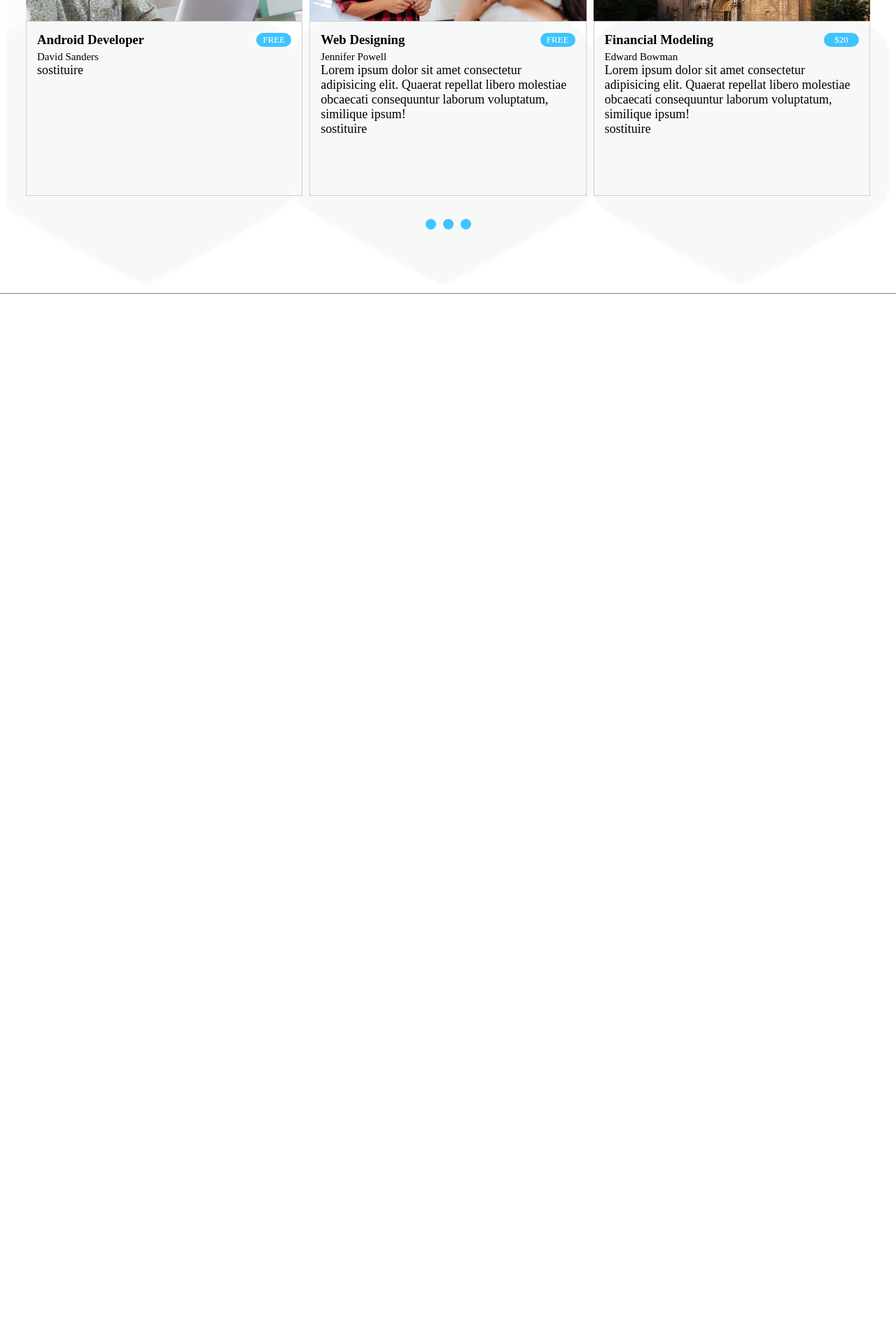
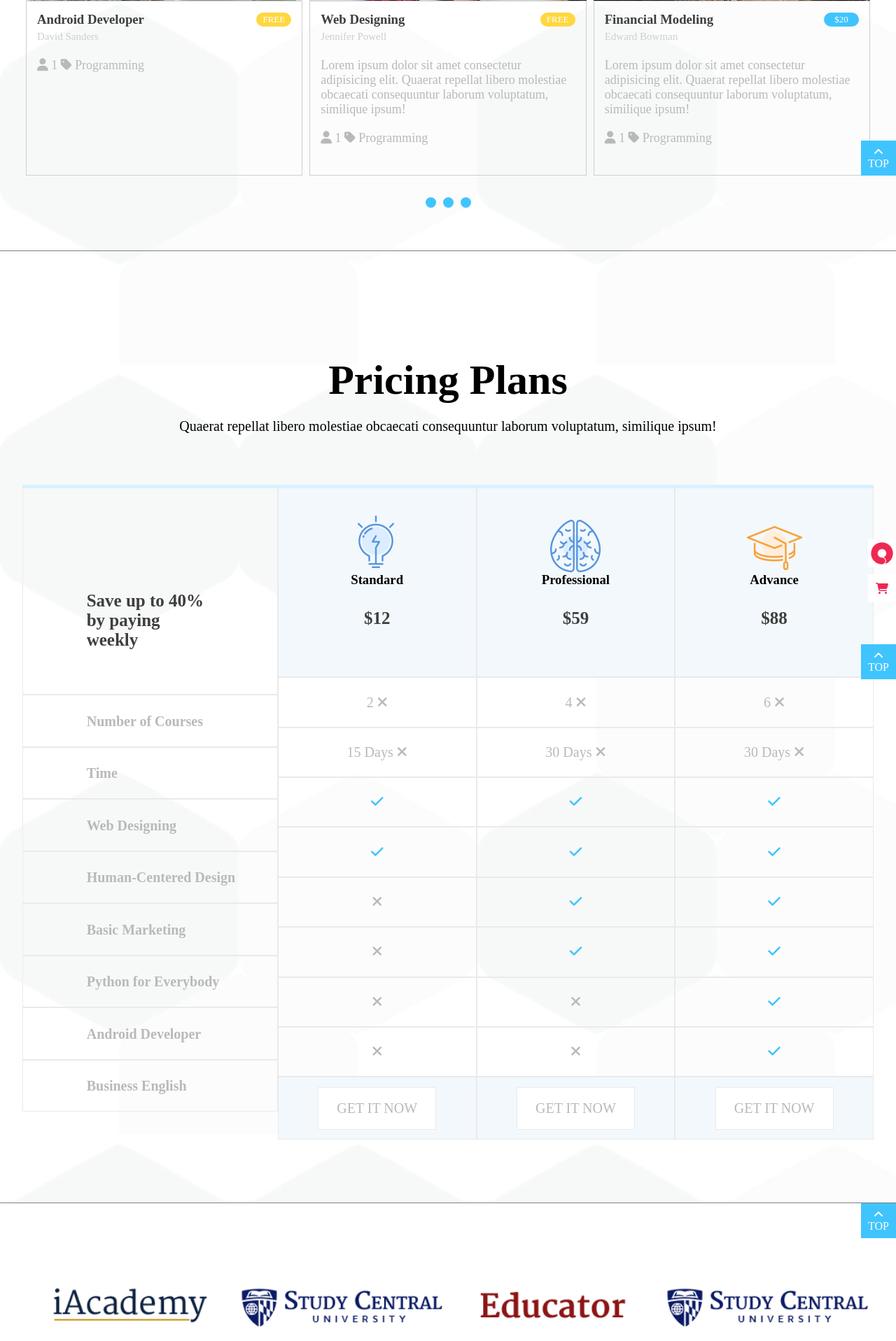
Before and after one commit to GiuseppeLanucara/proj-html-vuejs, a Vue app: page / in a window 1280 px wide. Shown: the part 5259-7176 px from the top of the page at 70% size. Before the commit the page ends 5688 px from the top, so only its background shows below. Built offline with nearby package versions, Linux system fonts and the light colour scheme.

Commit message:
crato MainThird e finito senza commenti

```diff
--- a/src/components/MainThird.vue
+++ b/src/components/MainThird.vue
@@ -1,77 +1,175 @@
 <script>
+import cards from '../data/card.js'
+import packages from '../data/packages.js'
+import courses from '../data/courses.js'
+import colSx from '../data/colSx.js'
+import colCx from '../data/colCx.js'
+import colDx from '../data/colDx.js'
+import studies from '../data/studies.js'
 
-import cards from '../data/card.js'
 export default {
     name: 'MainThird',
     data() {
         return {
             cards: cards,
+            packages: packages,
+            courses: courses,
+            colSx: colSx,
+            colCx: colCx,
+            colDx: colDx,
+            studies: studies
         }
     }
 }
-
 </script>
 
 
 <template>
     <section>
-
-        <!-- //Section Container -->
-        <div class="bigContainer">
-            <!-- //Background img -->
+        <!-- //Container section -->
+        <div class="container">
             <div class="background"></div>
-            <!-- ***/Background img -->
-
-            <!-- //Container struttura testo e cards  -->
-            <div class="smallContainer">
-                <!-- //Container solo testo -->
-                <div class="text">
+            <div class="top">
+                <i class="fas fa-angle-up"></i>
+                top
+            </div>
+            <div class="top-special">
+                <i class="fas fa-angle-up"></i>
+                top
+            </div>
+            <div class="top-special-due">
+                <i class="fas fa-angle-up"></i>
+                top
+            </div>
+            <div class="top-special-logo">
+                <img src="../assets/img/cerchio.png" alt="">
+            </div>
+            <div class="top-special-shopping">
+                <i class="fas fa-shopping-cart"></i>
+            </div>
+            <div class="top-special-due">
+                <i class="fas fa-angle-up"></i>
+                top
+            </div>
+            <div class="containerBig">
+                <div class="textContainer">
                     <h1>Popular Online Courses</h1>
                     <p>Lorem ipsum dolor sit amet consectetur adipisicing elit. Quaerat repellat libero molestiae
                         obcaecati consequuntur laborum voluptatum, similique ipsum! Rerum ut facilis quis mollitia quasi
                         facere illum dignissimos saepe dolorum fuga?</p>
                 </div>
-                <!-- ***/Container solo testo -->
-                <!-- //Container card inserite in modo Dinamico -->
-                <div class="cardsContainer">
+                <div class="cardContainer">
                     <div v-for="(card, index) in cards" :key="index" class="card">
-                        <!-- //Img dinamica cards -->
                         <div class="cardImg">
                             <img :src="(`/icone/${card.img}`)" alt="">
                         </div>
-                        <!-- ***/Img dinamica cards -->
-                        <!-- //Descrizione card dinamica -->
                         <div class="cardDescription">
-                            <!-- //InfoCard dinamica-->
                             <div class="cardInfo">
-                                <h3> {{ card.professione }} </h3>
-                                <div :class="(card.status) ? 'active' : null" class="price">
+                                <h3 class="professione"> {{ card.professione }} </h3>
+                                <div :class="(card.status) ? 'active' : null" class="prezzo">
                                     {{ card.prezzo }}
                                 </div>
-                                <!-- ***/InfoCard dinamica-->
+
                             </div>
                             <p class="nome"> {{ card.nome }} </p>
                             <p class="paragrafo"> {{ card.paragrafo }} </p>
-                            <p class="paragrafo"> sostituire </p>
+                            <p class="paragrafo"><i class="fas fa-user"></i> 1 <i class="fas fa-tag"></i> Programming
+                            </p>
+
                         </div>
-                        <!-- ***/Descrizione card dinamica -->
-                        <div class="icone"></div>
+
                     </div>
                 </div>
-                <!-- ***/Container card inserite in modo Dinamico -->
-
-                <!-- //Bottom container cerchi -->
-                <div class="bottom">
+                <div class="containerCircles">
                     <div v-for="n in 3" :key="n" class="cerchio">
                         {{ n.cerchio }}
-                        <div class="inner"></div>
                     </div>
                 </div>
-                <!-- ***/Bottom container cerchi -->
+                <div class="containerBig2">
+                    <div class="textContainer2">
+                        <h1>Pricing Plans</h1>
+                        <p>Quaerat repellat libero molestiae obcaecati consequuntur laborum voluptatum, similique ipsum!
+                        </p>
                     </div>
-            <!-- ***/Container struttura testo e cards  -->
+                    <div class="cardContainer2">
+                        <div class="left">
+                            <div class="boxTop">
+                                <p class="save">Save up to 40% by paying weekly</p>
                             </div>
-        <!-- ***/Section Container -->
+                            <div class="boxCells">
+                                <div v-for="(course, index) in courses" :key="index" class="cell">
+                                    <p class="titolo">{{ course.titolo }}</p>
+                                </div>
+                            </div>
+                        </div>
+                        <div class="right">
+                            <div class="boxTop2">
+                                <div v-for="(pack, index) in packages" :key="index" class="package">
+                                    <img :src="(`/icone/${pack.img}`)" alt="">
+                                    <h3 class="piano"> {{ pack.piano }} </h3>
+                                    <p class="price"> {{ pack.price }} </p>
+                                </div>
+                            </div>
+                            <div class="containerBox">
+                                <div class="boxContainer">
+                                    <div v-for="(col, index) in colSx" :key="index" class="righe">
+                                        <p class="testi">
+                                            {{ col.titolo }}
+                                            <i :class="(col.current) ? 'fas fa-check' : 'fas fa-times'"></i>
+                                        </p>
+
+                                    </div>
+                                    <div class="getRows">
+                                        <p class="textRows">GET IT NOW</p>
+                                    </div>
+                                </div>
+                                <div class="boxContainer">
+                                    <div v-for="(col, index) in colCx" :key="index" class="righe">
+                                        <p class="testi">
+                                            {{ col.titolo }}
+                                            <i :class="(col.current) ? 'fas fa-check' : 'fas fa-times'"></i>
+                                        </p>
+                                    </div>
+                                    <div class="getRows">
+                                        <p class="textRows">GET IT NOW</p>
+                                    </div>
+                                </div>
+                                <div class="boxContainer">
+                                    <div v-for="(col, index) in colDx" :key="index" class="righe">
+                                        <p class="testi">
+                                            {{ col.titolo }}
+                                            <i :class="(col.current) ? 'fas fa-check' : 'fas fa-times'"></i>
+                                        </p>
+
+                                    </div>
+                                    <div class="getRows">
+                                        <p class="textRows">GET IT NOW</p>
+                                    </div>
+                                </div>
+                            </div>
+                        </div>
+                    </div>
+                </div>
+            </div>
+        </div>
+        <!-- ***/Container section -->
+        <!-- //Container loghi bottom -->
+        <div class="containerLoghi">
+            <!-- //TOP LOGO  -->
+            <div class="top-loghi">
+                <i class="fas fa-angle-up"></i>
+                top
+            </div>
+            <!-- ***/TOP LOGO  -->
+            <!-- //Loghi aziende modo dinamico -->
+            <div class="logotipi">
+                <div v-for="(study, index) in studies" :key="index" class="loghi">
+                    <img :src="(`/icone/${study.img}`)" alt="">
+                </div>
+            </div>
+            <!-- ***/Loghi aziende modo dinamico -->
+        </div>
+        <!-- ***/Container loghi bottom -->
     </section>
 
 </template>
@@ -79,40 +177,146 @@ export default {
 
 
 <style lang="scss" scoped>
-.bigContainer {
+.fa-check {
+    color: #40C4FE;
+}
+
+.fa-times {}
+
+.top {
+    right: 0;
+    top: 0;
+    transform: translate(0, 50%);
+    position: absolute;
+    width: 50px;
+    height: 50px;
+    color: white;
+    background-color: #40C4FE;
+    text-transform: uppercase;
+    display: flex;
+    flex-direction: column;
+    justify-content: center;
+    align-items: center;
+}
+
+.top-special {
+    position: absolute;
+    width: 50px;
+    height: 50px;
+    color: white;
+    background-color: #40C4FE;
+    text-transform: uppercase;
+    top: 780px;
+    right: 0;
+    z-index: 10;
+    display: flex;
+    flex-direction: column;
+    justify-content: center;
+    align-items: center;
+}
+
+.top-special-due {
+    position: absolute;
+    width: 50px;
+    height: 50px;
+    color: white;
+    background-color: #40C4FE;
+    text-transform: uppercase;
+    top: 1500px;
+    right: 0;
+    z-index: 10;
+    display: flex;
+    flex-direction: column;
+    justify-content: center;
+    align-items: center;
+}
+
+.top-loghi {
+    position: absolute;
+    width: 50px;
+    height: 50px;
+    color: white;
+    background-color: #40C4FE;
+    text-transform: uppercase;
+    top: 0;
+    right: 0;
+    z-index: 10;
+    display: flex;
+    flex-direction: column;
+    justify-content: center;
+    align-items: center;
+}
+
+.top-special-logo {
+    position: absolute;
+    width: 40px;
+    height: 40px;
+    color: white;
+    background-color: #EE2852;
+    text-transform: uppercase;
+    top: 1350px;
+    right: 0;
+    z-index: 10;
+    display: flex;
+    flex-direction: column;
+    justify-content: center;
+    align-items: center;
+}
+
+.top-special-logo>img {
+    width: 100%;
+}
+
+.top-special-shopping {
+    position: absolute;
+    width: 40px;
+    height: 40px;
+    color: #EE2852;
+    background-color: white;
+    text-transform: uppercase;
+    top: 1400px;
+    right: 0;
+    z-index: 10;
+    display: flex;
+    flex-direction: column;
+    justify-content: center;
+    align-items: center;
+}
+
+.container {
     position: relative;
     width: 100%;
-    height: 1000px;
+    height: 2300px;
     border-top: 1px solid grey;
     border-bottom: 1px solid grey;
-    padding: 10px;
     display: flex;
     align-items: center;
     flex-direction: column;
+}
 
 .background {
     background-image: url('../assets/img/page-background-img.png');
-
-        background-size: 190%;
-        background-position: 0px -15px;
-        transform: rotate(-180deg);
     width: 100%;
     height: 100%;
 }
 
-    .smallContainer {
+.containerBig {
     position: absolute;
+    top: 0px;
+    padding-top: 100px;
     width: 100%;
     height: 100%;
     display: flex;
     flex-direction: column;
     justify-content: center;
     align-items: center;
+}
 
-        .text {
+.textContainer {
     width: 70%;
     margin: 50px auto;
     text-align: center;
+}
 
 h1 {
     margin-bottom: 20px;
@@ -121,37 +325,46 @@ export default {
 
 p {
     margin-bottom: 22px;
-                font-size: 20px
-            }
+    font-size: 20px;
 }
 
-        .cardsContainer {
+.cardContainer {
     width: 95%;
     height: 500px;
-            margin: 0 auto;
+    margin: 0px auto;
     display: flex;
     align-items: center;
+}
 
 .card {
     width: calc(100% / 3);
     height: 450px;
     margin: 0px 5px;
 
+    &:hover {
+        transform: scale(0.9);
+        transition: 2s;
+        cursor: pointer;
+    }
+}
+
 .cardImg {
     width: 100%;
     height: 200px;
+}
 
-                    &>img {
+.cardImg>img {
     object-fit: cover;
     width: 100%;
     height: 100%;
-                    }
 }
 
 .cardDescription {
     padding: 15px;
     height: 250px;
     border: 1px solid rgb(206, 206, 206);
+
+}
 
 .cardInfo {
     display: flex;
@@ -162,8 +375,26 @@ export default {
         height: 100%;
         background: #FFD740;
     }
+}
 
-                        .price {
+.professione {
+    font-weight: bold;
+    color: #3E3E3E;
+}
+
+.nome {
+    margin-top: 5px;
+    color: #CECECE;
+    font-size: 15px;
+}
+
+.paragrafo {
+    margin-bottom: 20px;
+    color: #B9B9B9;
+    font-size: 18px;
+}
+
+.prezzo {
     width: 50px;
     height: 100%;
     border-radius: 20px;
@@ -177,30 +408,14 @@ export default {
     font-size: 13px;
 }
 
-                    }
-
-
-                    .paragrafo {
-                        font-size: 18px;
-                    }
-
-                    .nome {
-                        margin-top: 5px;
-                        font-size: 15px;
-                    }
-                }
-
-            }
-        }
-
-
-        .bottom {
+.containerCircles {
     width: 50%;
     height: 30px;
-            margin: 0 auto;
+    margin: 30px auto;
     display: flex;
     justify-content: center;
     align-items: center;
+}
 
 .cerchio {
     margin: 0 5px;
@@ -209,7 +424,196 @@ export default {
     height: 15px;
     border-radius: 50%;
 }
+
+.containerBig2 {
+    margin: 30px 0px;
+    padding: 100px 0px;
+    border-top: 1px solid grey;
+    width: 100%;
+    height: 100%;
+    display: flex;
+    flex-direction: column;
+    justify-content: center;
+    align-items: center;
+}
+
+.textContainer2 {
+    width: 70%;
+    margin: 50px auto;
+    text-align: center;
+}
+
+.cardContainer2 {
+    width: 95%;
+    height: 100%;
+    margin: 0 auto;
+    display: flex;
+}
+
+.left {
+    width: 30%;
+}
+
+.right {
+    position: relative;
+    width: 70%;
+}
+
+.boxTop {
+    position: relative;
+    width: 100%;
+    height: 300px;
+    border: 1px solid #EAEAEA;
+    border-top: 5px solid #D6F2FF;
+}
+
+.save {
+    position: absolute;
+    top: 50%;
+    left: 50%;
+    transform: translate(-50%);
+    font-size: 30px;
+    font-weight: bold;
+    color: #3E3E3E;
+    font-size: 25px;
+}
+
+.price {
+    margin: 30px;
+    font-weight: bold;
+    color: #3E3E3E;
+    font-size: 25px;
+}
+
+.sottoColonna {
+    font-weight: bold;
+    color: #545454;
+}
+
+.boxCells {
+    width: 100%;
+    height: calc(100% - 300px);
+}
+
+.cell {
+    position: relative;
+    width: 100%;
+    height: calc(100% / 8);
+    border: 1px solid #EAEAEA;
+    color: #B9B9B9;
+    font-weight: bold;
+}
+
+.titolo {
+    position: absolute;
+    top: 50%;
+    left: 25%;
+    transform: translate(0%, -50%);
+}
+
+.boxTop2 {
+    width: 100%;
+    height: 275px;
+    display: flex;
+    background: #F2F8FC;
+}
+
+.package {
+    width: calc(100% / 3);
+    height: 275px;
+    border: 1px solid #EAEAEA;
+    border-top: 5px solid #D6F2FF;
+    display: flex;
+    flex-direction: column;
+    justify-content: center;
+    align-items: center;
+
+    &:hover {
+        cursor: pointer;
+        border-top: 5px solid #40C4FE;
     }
 }
+
+.containerBox {
+    position: absolute;
+    bottom: 0;
+    left: 0;
+    width: 100%;
+    height: calc(100% - 275px);
+    display: flex;
+}
+
+.boxContainer {
+    width: calc(100% / 3);
+    height: calc(100% - 50px);
+}
+
+.righe {
+    width: calc(100%);
+    height: calc(100% / 8);
+    display: flex;
+    justify-content: center;
+    align-items: center;
+    border: 1px solid #EAEAEA;
+    color: #B9B9B9;
+}
+
+.testi {
+    margin: 50% auto;
+}
+
+.getRows {
+    width: 100%;
+    height: 90px;
+    border: 1px solid #EAEAEA;
+    background: #F2F8FC;
+    display: flex;
+    justify-content: center;
+    align-items: center;
+}
+
+.textRows {
+    margin: 50% auto;
+    width: 60%;
+    height: 70%;
+    border: 1px solid #EAEAEA;
+    text-transform: uppercase;
+    color: #B9B9B9;
+    background: white;
+    display: flex;
+    justify-content: center;
+    align-items: center;
+
+    &:hover {
+        cursor: pointer;
+        background-color: #40C4FE;
+        transform: scale(1.1);
+        transition: 2s;
+        color: white;
+    }
+}
+
+.containerLoghi {
+    width: 100%;
+    height: 300px;
+    position: relative;
+}
+
+.logotipi {
+    margin: 0 auto;
+    width: 95%;
+    height: 100%;
+    display: flex;
+    align-items: center;
+    justify-content: center;
+}
+
+.loghi {
+    width: 100%;
+    margin: 0 auto;
+}
+
+.loghi>img {
+    width: 100%;
 }
 </style>
```
Lines whose indentation alone changed are shown as unchanged.
